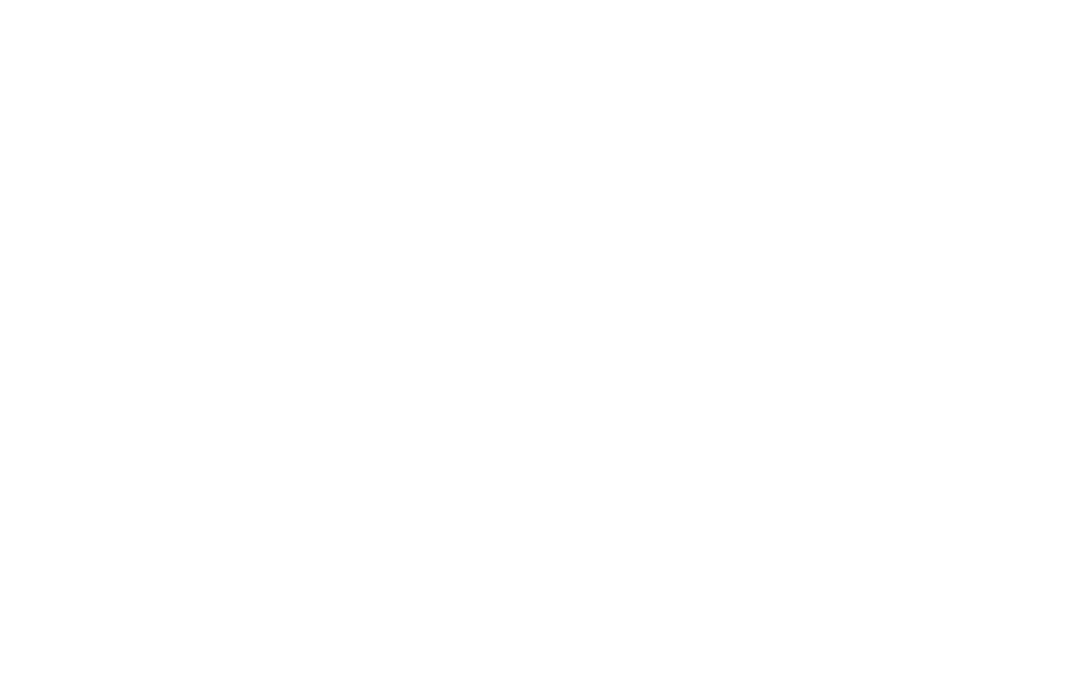
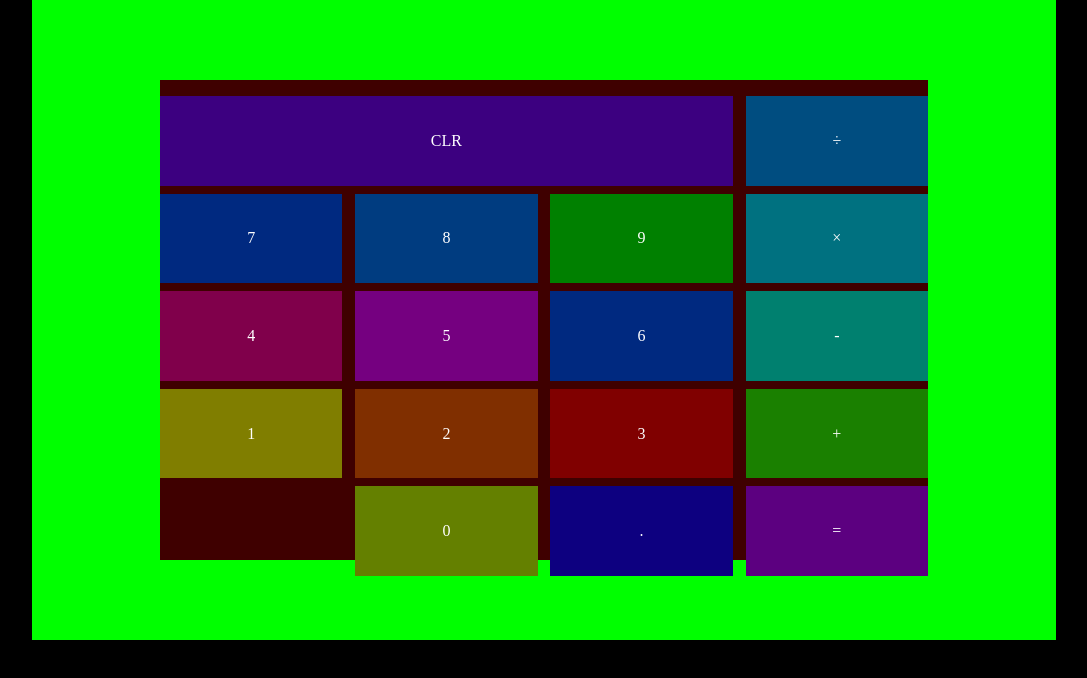
Before and after one commit to SoniaDurGom/Calculadora, a website: page HTML/Calculadora.html in a window 1280 px wide. Shown: the whole page, without its empty margins (96-1183 px from the left). Drawn offline with Linux system fonts and the light colour scheme; files that its build step writes are made by us from their sources.

Commit message:
html y css v1

```diff
--- a/CSS/Calculadora.css
+++ b/CSS/Calculadora.css
@@ -0,0 +1,201 @@
+/*****************************************************************/
+/*                                                               */
+/*      Calculadora CSS                                          */
+/*                                                               */
+/*****************************************************************/
+
+
+
+/*****************************************************************/
+/*      CSS                                                      */
+/*****************************************************************/
+
+
+
+body
+{
+    margin: 0;
+
+    display: flex;
+    justify-content: center;
+
+    background-color: black;
+}
+#calcMargin
+{
+    width: 80vw;
+    height: 80vh;
+
+    display: flex;
+    align-items: center;
+    justify-content: center;
+
+    background-color: lime;
+}
+#calc
+{
+    width: 60vw;
+    height: 60vh;
+
+    display: grid;
+    grid-template-columns: repeat(4, 1fr);
+    grid-template-rows: repeat(5, 1fr);
+
+    column-gap: 1vw;
+    row-gap: 1vh;
+
+    background-color: rgb(63, 0, 0);
+}
+p
+{
+    width: 100%;
+    height: 100%;
+
+    display: flex;
+    align-items: center;
+    justify-content: center;
+
+    color: white;
+
+    background-color: rgb(80, 45, 0);
+}
+
+
+
+/*****************************************************************/
+/*      Line 1                                                   */
+
+p:nth-of-type(16)
+{
+    grid-row: 1/2;
+    grid-column: 1/4;
+    background-color: rgb(60, 0, 128);
+}
+p:nth-of-type(14)
+{
+    grid-row: 1/2;
+    grid-column: 4/5;
+    background-color: rgb(0, 77, 128);
+}
+
+
+/*****************************************************************/
+/*      Line 2                                                   */
+
+p:nth-of-type(3)
+{
+    grid-row: 2/3;
+    grid-column: 1/2;
+    background-color: rgb(0, 41, 128);
+}
+p:nth-of-type(2)
+{
+    grid-row: 2/3;
+    grid-column: 2/3;
+    background-color: rgb(0, 60, 128);
+}
+p:nth-of-type(1)
+{
+    grid-row: 2/3;
+    grid-column: 3/4;
+    background-color: green;
+}
+p:nth-of-type(13)
+{
+    grid-row: 2/3;
+    grid-column: 4/5;
+    background-color: rgb(0, 113, 128);
+}
+
+
+/*****************************************************************/
+/*      Line 3                                                   */
+
+p:nth-of-type(6)
+{
+    grid-row: 3/4;
+    grid-column: 1/2;
+    background-color: rgb(128, 0, 75);
+}
+p:nth-of-type(5)
+{
+    grid-row: 3/4;
+    grid-column: 2/3;
+    background-color: rgb(117, 0, 128);
+}
+p:nth-of-type(4)
+{
+    grid-row: 3/4;
+    grid-column: 3/4;
+    background-color: rgb(0, 41, 128);
+}
+p:nth-of-type(12)
+{
+    grid-row: 3/4;
+    grid-column: 4/5;
+    background-color: rgb(0, 128, 111);
+}
+
+
+/*****************************************************************/
+/*      Line 4                                                   */
+
+p:nth-of-type(9)
+{
+    grid-row: 4/5;
+    grid-column: 1/2;
+    background-color: rgb(128, 126, 0);
+}
+p:nth-of-type(8)
+{
+    grid-row: 4/5;
+    grid-column: 2/3;
+    background-color: rgb(128, 47, 0);
+}
+p:nth-of-type(7)
+{
+    grid-row: 4/5;
+    grid-column: 3/4;
+    background-color: rgb(128, 0, 0);
+}
+p:nth-of-type(11)
+{
+    grid-row: 4/5;
+    grid-column: 4/5;
+    background-color: rgb(26, 128, 0);
+}
+
+
+/*****************************************************************/
+/*      Line 4                                                   */
+
+p:nth-of-type(10)
+{
+    grid-row: 5/6;
+    grid-column: 2/3;
+    background-color: rgb(100, 128, 0);
+}
+p:nth-of-type(17)
+{
+    grid-row: 5/6;
+    grid-column: 3/4;
+    background-color: rgb(13, 0, 128);
+}
+p:nth-of-type(15)
+{
+    grid-row: 5/6;
+    grid-column: 4/5;
+    background-color: rgb(92, 0, 128);
+}
+
+
+
+/*****************************************************************/
+/*      Media Queries                                            */
+/*****************************************************************/
+
+
+
+/*****************************************************************/
+/*****************************************************************/
+/*****************************************************************/
--- a/HTML/Calculadora.html
+++ b/HTML/Calculadora.html
@@ -1,17 +1,60 @@
+<!---------------------------------------------------------------->
+<!--                                                            -->
+<!--    Calculadora                                             -->
+<!--                                                            -->
+<!---------------------------------------------------------------->
+
+
 <!DOCTYPE html>
 <html lang="en">
+    <!------------------------------------------------------------>
+
+
     <head>
         <meta charset="UTF-8">
         <meta http-equiv="X-UA-Compatible" content="IE=edge">
         <link rel="stylesheet" href="Calculadora.css">
         <meta name="viewport" content="width=device-width, initial-scale=1.0">
+
+        <link rel="stylesheet" href="../CSS/Calculadora.css">
+
         <title>Document</title>
     </head>
+
+
+    <!------------------------------------------------------------>
+
+
     <body>
-    <div id="margenCalc">
+        <div id="calcMargin">
             <div id="calc">
+                <p>9</p><!--1-->
+                <p>8</p><!--2-->
+                <p>7</p><!--3-->
+                <p>6</p><!--4-->
+                <p>5</p><!--5-->
+                <p>4</p><!--6-->
+                <p>3</p><!--7-->
+                <p>2</p><!--8-->
+                <p>1</p><!--9-->
+                <p>0</p><!--10-->
 
+                <p>+</p><!--11-->
+                <p>-</p><!--12-->
+                <p>×</p><!--13-->
+                <p>÷</p><!--14-->
+                <p>=</p><!--15-->
+
+                <p>CLR</p><!--16-->
+                <p>.</p><!--17-->
             </div>
         </div>
     </body>
+
+    <!------------------------------------------------------------>
 </html>
+
+
+<!---------------------------------------------------------------->
+<!---------------------------------------------------------------->
+<!---------------------------------------------------------------->
```
Lines whose indentation alone changed are shown as unchanged.
